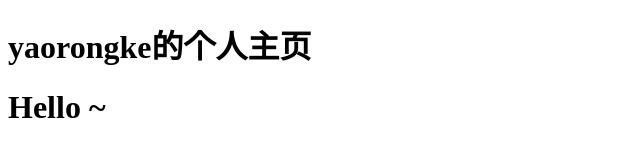
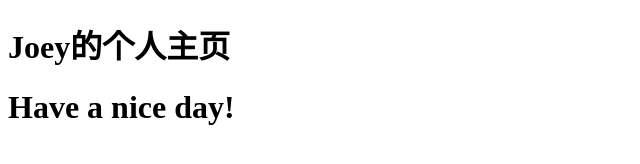
Before and after one commit to Joeygao666/joey.github.io, a plain HTML site: page index.html in a window 1280 px wide. Shown: the whole page, without its empty margins (0-640 px from the left). Drawn offline with Linux system fonts and the light colour scheme.

Commit message:
Update index.html

```diff
--- a/index.html
+++ b/index.html
@@ -5,7 +5,7 @@
     <title>yaorongke</title>
 </head>
 <body>
-    <h1>yaorongke的个人主页</h1>
-    <h1>Hello ~</h1>
+    <h1>Joey的个人主页</h1>
+    <h1>Have a nice day!</h1>
 </body>
 </html>
```
